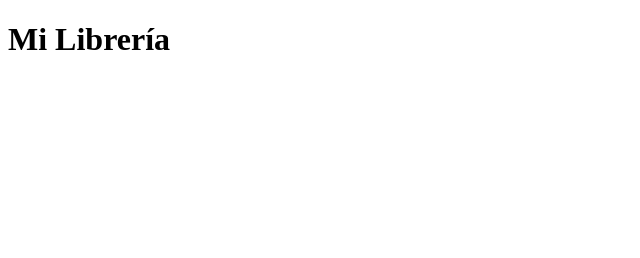
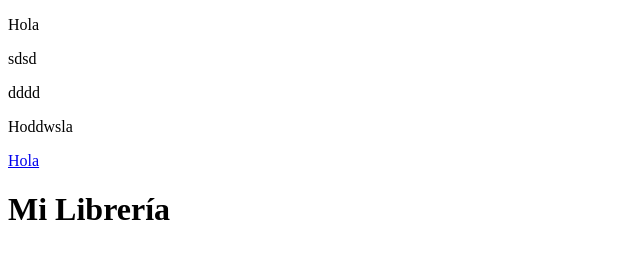
Before and after one commit to maticardececco/CursoJS, a plain HTML site: page nuevoindex.html in a window 1280 px wide. Shown: the whole page, without its empty margins (0-640 px from the left). Drawn offline with Linux system fonts and the light colour scheme.

Commit message:
Ultimos cambios, nada nuevo

```diff
--- a/16-PROYECTO-EnviarEmail/css/custom.css
+++ b/16-PROYECTO-EnviarEmail/css/custom.css
@@ -18,12 +18,12 @@ header {
     padding: 10px;
     text-align: center;
     color: white;
-    font-size: 22px;
+    font-size: 30px;
     font-family: 'Raleway', sans-serif;
     font-weight: 100;
 }
 form {
-    margin: 30px 0;
+    margin: 10px 0;
 }
 #loaders {
     text-align: center;
@@ -38,9 +38,12 @@ form {
     padding: 3rem 0;
 }
 
+#enviar {
+  float: left;
+}
 
 .sk-chase {
-    width: 40px;
+    width: 0px;
     height: 40px;
     position: relative;
     animation: sk-chase 2.5s infinite linear both;
@@ -78,13 +81,13 @@ form {
   .sk-chase-dot:nth-child(5):before { animation-delay: -0.7s; }
   .sk-chase-dot:nth-child(6):before { animation-delay: -0.6s; }
 
-  @keyframes sk-chase {
+  /* @keyframes sk-chase {
     100% { transform: rotate(360deg); }
   }
 
   @keyframes sk-chase-dot {
     80%, 100% { transform: rotate(360deg); }
-  }
+  } */
 
   @keyframes sk-chase-dot-before {
     50% {
--- a/19-PROYECTO-LocalStorage/js/app2.js
+++ b/19-PROYECTO-LocalStorage/js/app2.js
@@ -22,4 +22,5 @@ function agregarTweet(e) {
     else{
         console.log(tweet);
     }
+
 }
--- a/js/01.js
+++ b/js/01.js
@@ -23,8 +23,7 @@ const carrito = [
     {nombre: 'Monitor 50 pulgadas' , precio:700},
 ]
 
+
 for(let i = 0; i < carrito.length; i++) {
     console.log(carrito[i].nombre)
 }
-
-console.log("-----------------");
--- a/nuevoindex.html
+++ b/nuevoindex.html
@@ -4,10 +4,25 @@
     <meta charset="UTF-8">
     <meta http-equiv="X-UA-Compatible" content="IE=edge">
     <meta name="viewport" content="width=device-width, initial-scale=1.0">
+    <link rel="stylesheet" href="styles.css">
     <title>Libreria</title>
 </head>
 <body>
+    <header id="header" class="header">
+        <div class="container">
+            <p>Hola</p>
+            <p>sdsd</p>
+            <p>dddd</p>
+            <p>Hoddwsla</p>
+        </div>
+
+
+    </header>
+
+    <a href="#" id="nuevoId" class="button u-full-width">Hola</a>
+
     <h1>Mi Librería</h1>
     <script src="js/06.js" ></script>
+
 </body>
 </html>
```
Also changed, not shown: 15-PROYECTO-Carrito/js/app.js (+5 -2 lines), 16-PROYECTO-EnviarEmail/js/app.js (+8 -4 lines), styles.css (added).
